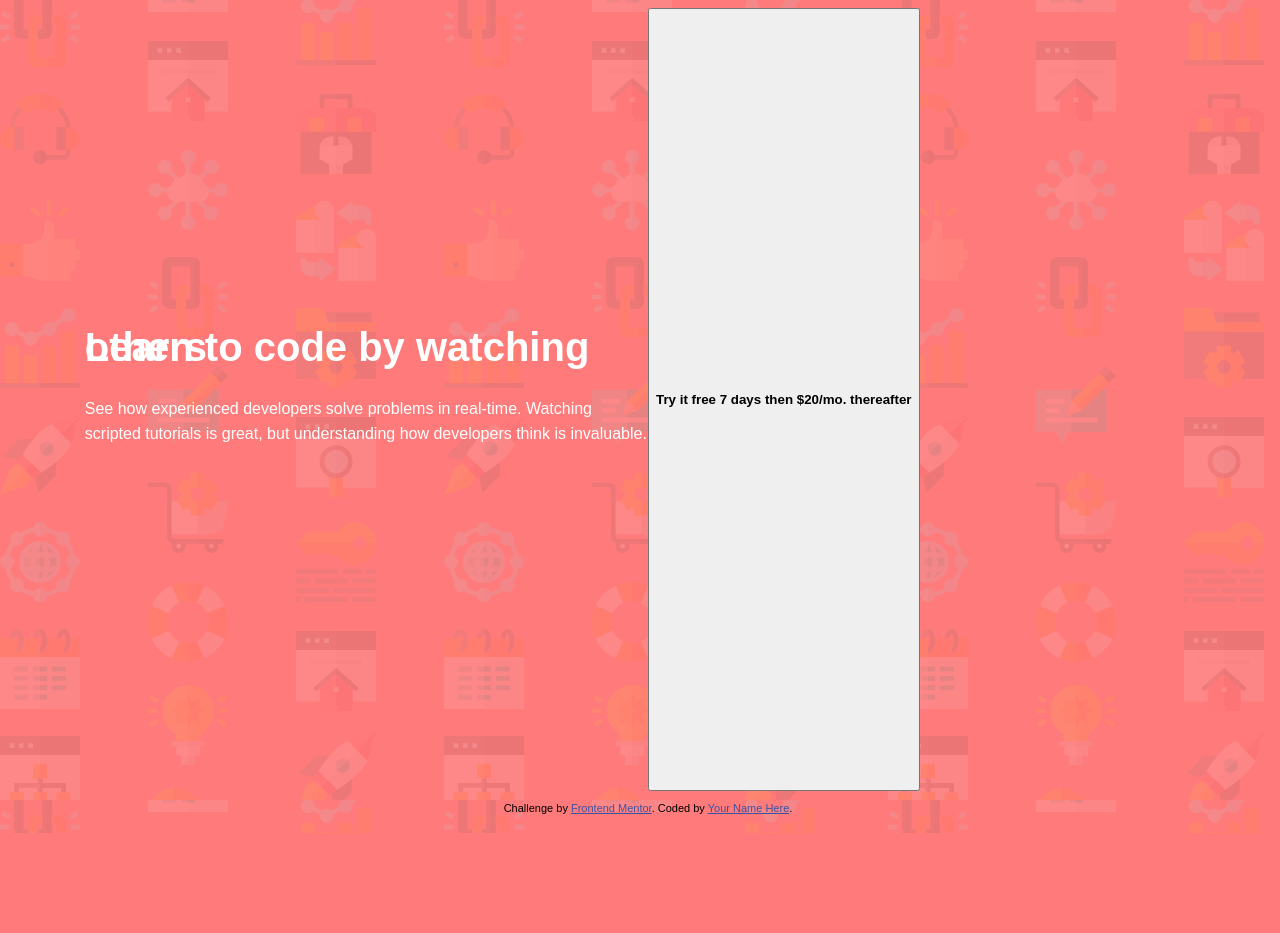
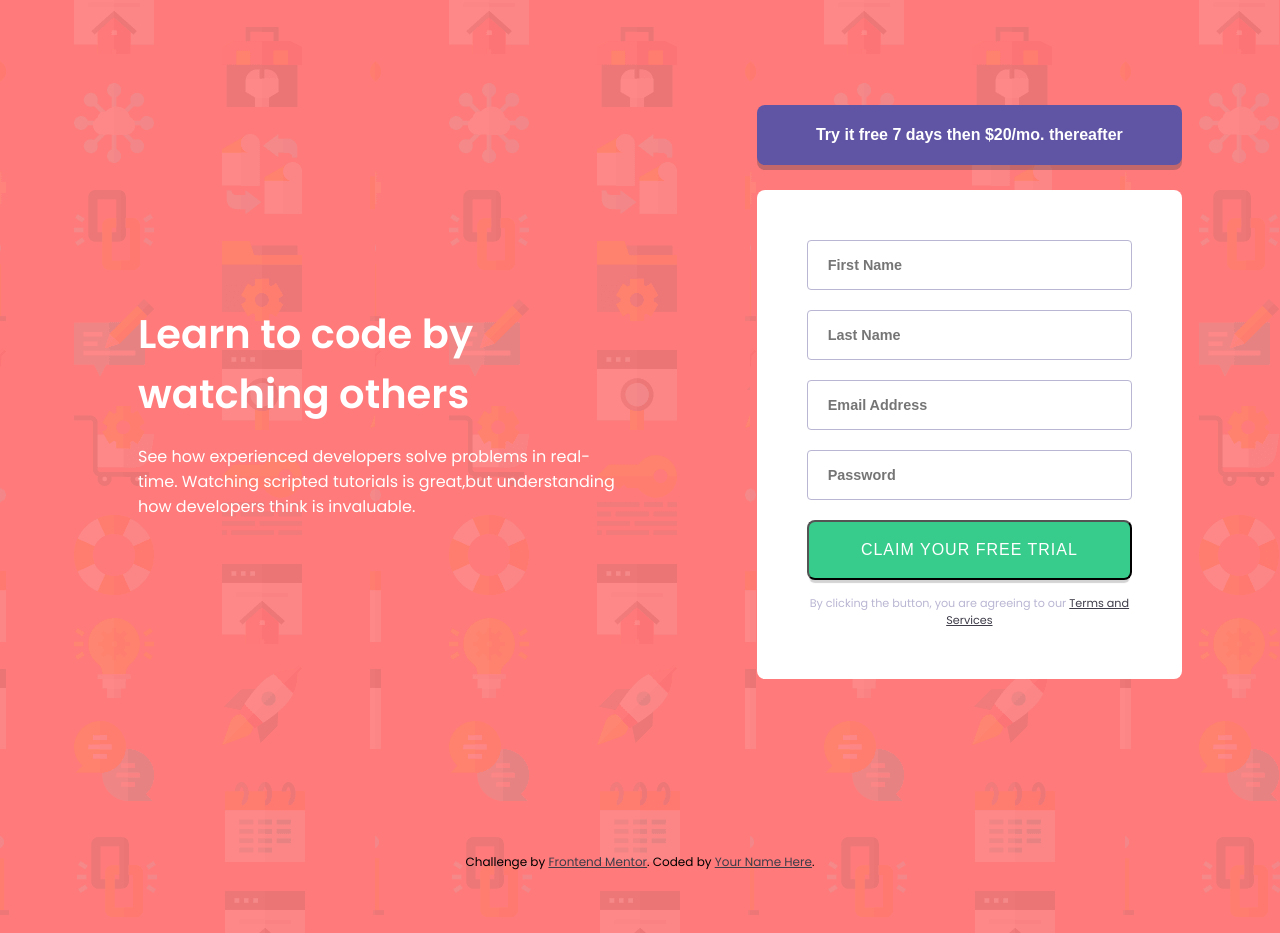
Before and after one commit to Cecilia1096/Frontend-Mentor, a plain HTML site: page index.html in a window 1280 px wide. Before the commit the page ends 833 px from the top, so only its background shows below. Drawn offline with Linux system fonts and the light colour scheme.

Commit message:
modifications

```diff
--- a/index.html
+++ b/index.html
@@ -12,30 +12,48 @@
 <main class="container">
 <section class="introduction">
   <h1 class=""> Learn to code by watching others</h1>
-    <p >
-     See how experienced developers solve problems in real-time.
-     Watching scripted tutorials is great,
-     but understanding how developers think is invaluable.
+    <p >See how experienced developers solve problems in real-time. Watching scripted tutorials is great,but understanding how developers think is invaluable.
     </p>
-</section>
- <section class="sign-up"></section>
- <button class="cta-alert"><strong>Try it free 7 days then $20/mo. thereafter</strong></button>
- <div class="form-container">
-  <form class="form_signup" id="form">
-    <div></div>
-    <div></div>
-    <div></div>
-    <div></div>
-    <button</button>
-    <div></div>
-  </form>
-</div>
-</main>
+</section><!--.introduction-->
+
+ <section class="sign-up">
+  <button class="cta-alert"><strong>Try it free 7 days then $20/mo. thereafter</strong></button>
+  <div class="form__container">
+    <form class="form__signup" id="form">
+      <div>
+        <input type="text" id="first-name" placeholder="First Name"  name="first_name"/>
+        <img src="" alt="error" class="error">
+        <span class="errorMessage">First Name cannot be empty</span>
+      </div>
+      <div>
+        <input type="text" placeholder="Last Name" id="last-name" name="last_name"/>
+        <img src="" alt="error" class="error">
+        <span class="errorMessage">Last Name cannot be empty</span>
+      </div>
+      <div>
+        <input type="email" placeholder="Email Address" id="email" class="input3" name="email"/>
+        <img src="" alt="error" class="error">
+        <span class="errorMessage">Looks like this is not an email.</span>
+      </div>
+      <div>
+        <input type="password" placeholder="Password" id="password" name="password"/>
+        <img src="" alt="error" class="error">
+        <span class="errorMessage">Password cannot be empty.</span>
+      </div>
+      <button type="submit" id="submit-btn">
+        Claim your free trial
+      </button><!-- .submit-button -->
+      <div class="terms">By clicking the button, you are agreeing to our <a href="#" title="Terms and Services">Terms and Services</a></div>
+    </form><!--.form_control-->
+  </div><!-- .form__control -->
+ </section><!--.signup-->
+</main><!--container-->
   <footer>
     <p class="attribution">
       Challenge by <a href="https://www.frontendmentor.io?ref=challenge" target="_blank">Frontend Mentor</a>.
       Coded by <a href="#">Your Name Here</a>.
     </p>
   </footer>
+  <script src="./script.js"></script>
 </body>
 </html>
--- a/style.css
+++ b/style.css
@@ -1,42 +1,91 @@
+@import url('https://fonts.googleapis.com/css2?family=Poppins:wght@400;500;600;700&display=swap');
+
+:root {
+  --red: hsl(0, 100%, 74%);
+  --green: hsl(154, 59%, 51%);
+  --blue: hsl(248, 32%, 49%);
+  --dk-blue: hsl(249, 10%, 26%);
+  --grayish-blue: hsl(246, 25%, 77%);
+  --hover: hsl(248, 32%, 58%);
+  --hover-red: hsl(0, 77%, 57%);
+}
+
+* {
+  box-sizing: border-box;
+  margin: 0;
+  padding: 0;
+}
+
 body{
   height: 100%;
   width: 100%;
   display: flex;
   flex-direction: column;
-  background-image: url(../Frontend-Mentor/images/bg-intro-desktop.png);
-  background-color:  hsl(0, 100%, 74%);
+  background-image: url(../Frontend-Mentor/images/bg-intro-mobile.png);
+  background-color: var(--red);
   font-family: 'Poppins', sans-serif;
 }
 
-* {
-   box-sizing: border-box;
+a:link, footer > p > a:link {
+  color: var(--dk-blue);
+}
+a:visited,a:active {
+  color: hsl(0, 77%, 57%);
+}
+footer > p > a:visited,footer > p > a:active {
+  color: var(--blue);
+}
+a:hover,footer > p > a:hover {
+  color: white;
 }
 
-main.container {
+.container {
   display: flex;
+  flex-direction: column;
   min-height: calc(100vh - 17px);
   position: relative;
-  margin: 0 6% auto;
+
 }
-
-section.introduction {
+.container::after {
+  content: '';
+  height: 100%;
+  width: 100%;
+  position: absolute;
+  top: 0;
+  left: 0;
+  z-index: -1;
+}
+.introduction {
   display: flex;
   flex-direction: column;
   justify-content: center;
+  padding: 3rem;
   color: white;
-  width: 50%;
-  line-height: 25px;
+  text-align: center;
 }
-
-section.introduction h1 {
+.introduction >:nth-child(1) {
+  font-size: 2.75rem;
+  font-weight: 600;
   color: white;
-  font-weight: 600;
-  font-size: 2.5rem;
+  line-height: 60px;
   margin-top: 10px;
-  line-height: 0px;
 }
-
-.sign-up > .cta-alert {
+.introduction > :nth-child(2) {
+  color: white;
+  margin-top: 20px;
+}
+.sign-up {
+  z-index: 1;
+  display: flex;
+  flex-direction: column;
+  justify-content: center;
+  align-items: center;
+}
+.sign-up > .cta-alert{
+  width: 70%;
+  height: 90px;
+  margin-top: 20px;
+  margin-bottom: 15px;
   border: none;
   color: white;
   border-radius: 8px;
@@ -47,13 +96,147 @@ section.introduction h1 {
   outline: none;
   background: var(--blue);
 }
+.sign-up > .cta-alert::after {
+  content: "";
+  position: absolute;
+  width: 100%;
+  height: 100%;
+  left: 0;
+  background: var(--dk-blue);
+  bottom: -5px;
+  border-radius: 8px;
+  z-index: -1;
+  opacity: 0.3;
+}
+.sign-up > .cta-alert:hover {
+  background: var(--hover);
+}
 
+/* Form Styling */
+.form__container {
+  width: 75%;
+  margin-top: 40px;
+  margin-bottom: 20px;
+  background: white;
+  padding: 40px;
+  border-radius: 8px;
+  position: relative;
+}
+.form__container > form {
+  display: flex;
+  flex-direction: column;
+}
+.form__container > form > div:not(.terms) {
+  position: relative;
+  margin-bottom: 20px;
+}
+.form__container > form input {
+  height: 50px;
+  width:100%;
+  padding: 20px;
+  border-radius: 4px;
+  border: 1px solid var(--grayish-blue);
+  outline: none;
+  font-size: 0.90rem;
+  font-weight: 600;
+}
+
+.form__container > form > input:active, .form__container > form > input:focus {
+  border: 1px solid var(--blue);
+}
+.form__container > form > button {
+  height: 60px;
+  width: 100%;
+  background: var(--green);
+  border-radius: 8px;
+  box-shadow: 0 5px 1px -2px rgb(211, 211, 211);
+  text-transform: uppercase;
+  color: white;
+  font-size: 1rem;
+  font-weight: 500;
+  letter-spacing: 1px;
+}
+.form__container > form > button:hover {
+  background: hsl(154, 96%, 38%);
+}
+form > .terms {
+  font-size: 0.70rem;
+  margin-top: 15px;
+  text-align: center;
+  color: var(--grayish-blue);
+}
+.error {
+  position: absolute;
+  right: 15px;
+  top: 12px;
+  display: none;
+}
+.errorMessage {
+  text-align: right;
+  font-size: 0.70rem;
+  color: var(--red);
+  font-style: italic;
+  font-weight: 500;
+  margin-top: 5px;
+  display: none;
+}
+
+footer {
+  left: 0;
+  right: 0;
+  bottom: 0;
+  padding: 20px;
+  width: 100%;
+  height: 100px;
+  margin-top: 50px;
+}
+
+/* Attribution Style */
 
 .attribution {
- font-size: 11px;
- text-align: center;
+  font-size: 0.75rem;
+  text-align: center;
 }
-
 .attribution a {
   color: hsl(228, 45%, 44%);
 }
+
+@media screen and (min-width: 920px) {
+  .body {
+      background: url("../Frontend-Mentor/images/bg-intro-desktop.png");
+    }
+  .container {
+      flex-direction: row;
+      margin: 0 50px auto;
+  }
+  .introduction {
+      width: 60%;
+      padding: 5.5rem;
+      text-align: left;
+  }
+  .sign-up {
+      margin: auto;
+      padding: 3rem;
+  }
+  .sign-up > .cta-alert, .sign-up > .form__container {
+      width: 100%;
+  }
+  .sign-up > .cta-alert {
+      margin-bottom: 5px;
+      height: 60px;
+      padding: 5px;
+  }
+  .introduction > :first-child {
+      font-size: 2.5rem;
+      line-height: initial;
+      margin-top: 40px;
+  }
+  .introduction > :nth-child(2) {
+      margin-top: 20px;
+  }
+  .form__container {
+      margin-top: 20px;
+      padding: 50px;
+  }
+
+}
```
Also changed, not shown: script.js (added).
